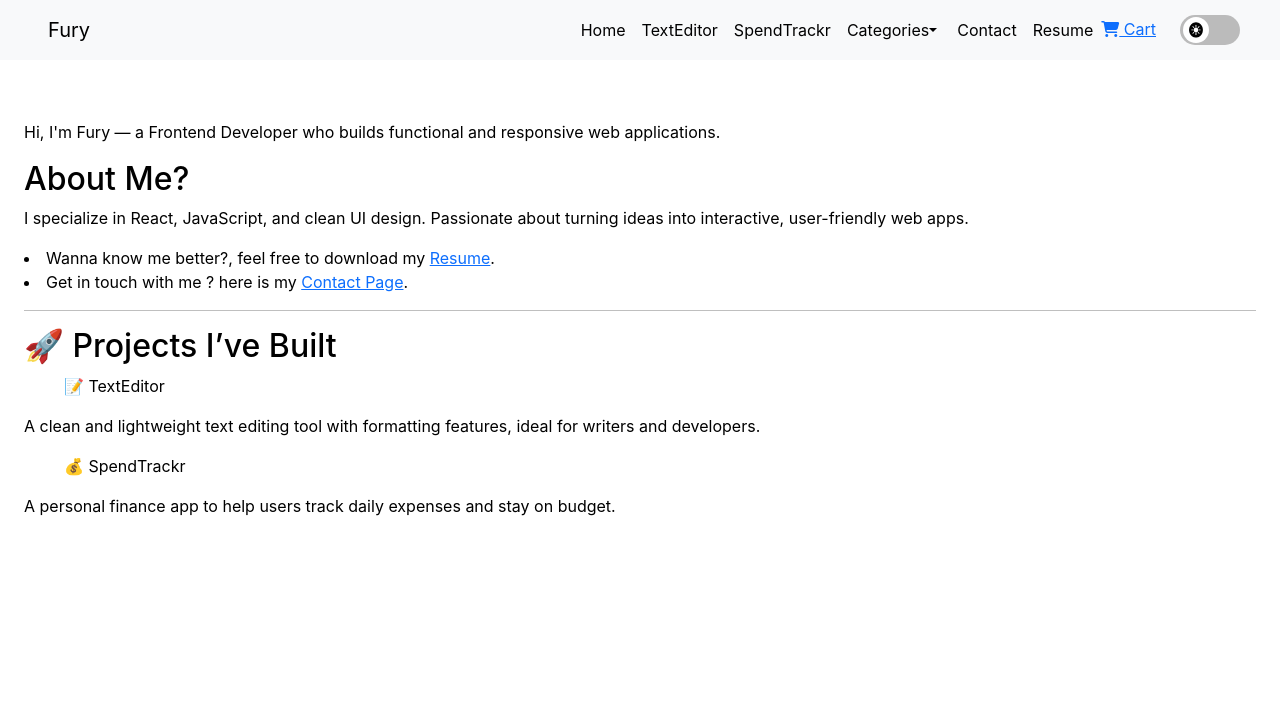
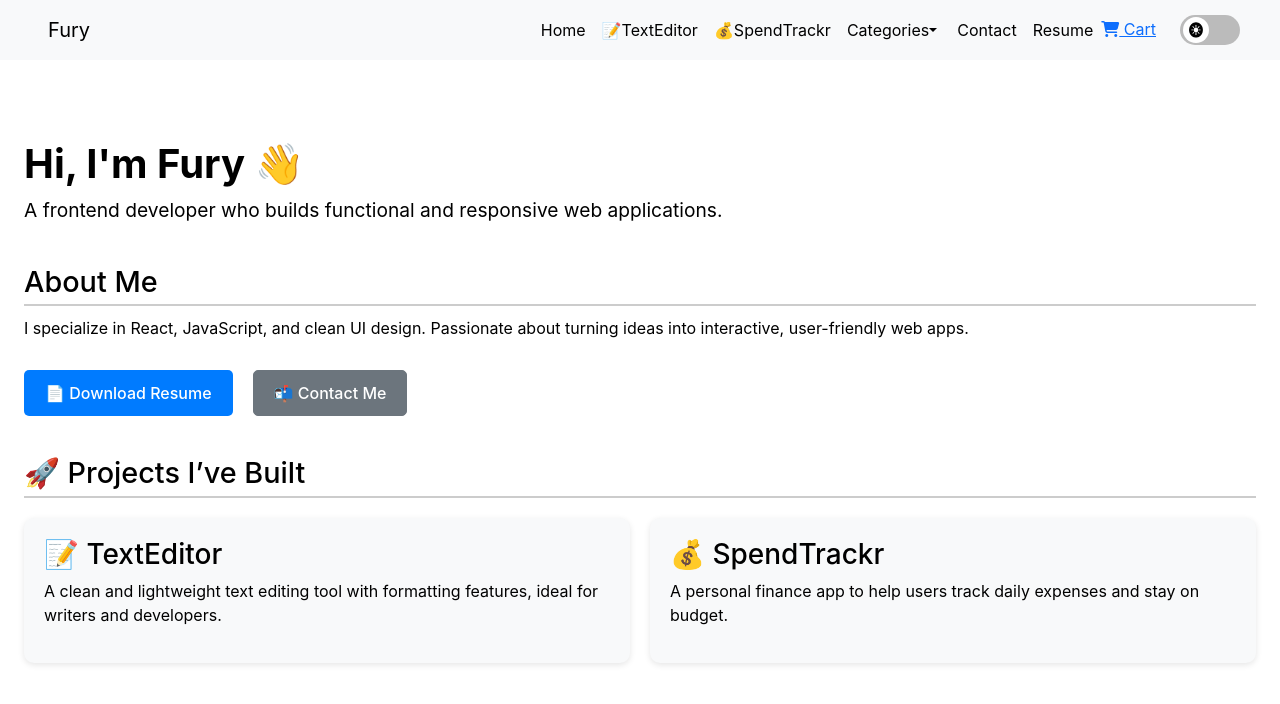
Before and after one commit to PrashantJoshi8k/fury-app, a React (Create React App) app: page /#/ in a window 1280 px wide. Shown: the top 704 px of the page. Built offline with nearby package versions, Linux system fonts and the light colour scheme.

Commit message:
Update: add homepage css

```diff
--- /dev/null
+++ b/src/Components/Homepage.css
@@ -0,0 +1,75 @@
+.hero-heading {
+  font-size: 2.5rem;
+  font-weight: bold;
+  margin-top: 20px;
+}
+
+.hero-subtext {
+  font-size: 1.2rem;
+  margin-bottom: 30px;
+}
+
+.section-heading {
+  font-size: 1.8rem;
+  margin-top: 40px;
+  border-bottom: 2px solid #ccc;
+  padding-bottom: 5px;
+}
+
+.section-text {
+  margin-top: 10px;
+  font-size: 1rem;
+}
+
+.cta-buttons {
+  margin: 30px 0;
+  display: flex;
+  gap: 20px;
+  flex-wrap: wrap;
+}
+
+.btn {
+  padding: 10px 20px;
+  background: #007bff;
+  color: white;
+  text-decoration: none;
+  border-radius: 5px;
+  font-weight: 500;
+  transition: 0.3s ease;
+}
+
+.btn:hover {
+  background-color: #0056b3;
+}
+
+.btn-secondary {
+  background: #6c757d;
+}
+
+.btn-secondary:hover {
+  background-color: #545b62;
+}
+
+.project-grid {
+  display: flex;
+  flex-wrap: wrap;
+  gap: 20px;
+  margin-top: 20px;
+}
+
+.project-card {
+  flex: 1 1 300px;
+  background: #f8f9fa;
+  padding: 20px;
+  border-radius: 10px;
+  box-shadow: 0 2px 6px rgba(0, 0, 0, 0.1);
+}
+
+.text-decoration-none {
+  text-decoration: none;
+  color: inherit;
+}
+
+.text-decoration-none:hover {
+  text-decoration: underline;
+}
--- a/src/Components/Homepage.js
+++ b/src/Components/Homepage.js
@@ -1,17 +1,28 @@
 import React from 'react';
 import { Link } from 'react-router-dom';
 
+import './Homepage.css'
+
+
 function Homepage(props) {
+  const linkStyle = {
+    color: 'white',
+    padding: '10px 20px',
+    border: 'none',
+    borderRadius: '5px',
+  };
 
   let myStyle = {
     // color: props.mode === 'dark' ? 'white' : 'black',
     // backgroundColor: props.mode === 'dark' ? 'white' : 'null',
-
-  }
+  };
 
   return (
     <div className='mx-4'>
-      {/* <h1>Homepage</h1> */}
+
+      {/* ---------------------------- OLD CODE (COMMENTED OUT) ----------------------------- */}
+
+      {/*
       <div>
         <p>Hi, I'm Fury — a Frontend Developer who builds functional and responsive web applications.</p>
 
@@ -25,18 +36,61 @@ function Homepage(props) {
       <li>Get in touch with me ? here is my <Link to="/contact">Contact Page</Link>.</li>
       <hr></hr>
       <div className='flex'>
-        <h2>🚀 Projects I’ve Built</h2>
-        <ul>📝 TextEditor</ul><p>A clean and lightweight text editing tool with formatting features, ideal for writers and developers.</p>
-        <ul>💰 SpendTrackr</ul><p>A personal finance app to help users track daily expenses and stay on budget.</p>
+        <h2 className='text-decoration-underline'>🚀 Projects I’ve Built</h2>
+        <h3><ul><Link to="/TextEditor" className="text-decoration-none">📝 TextEditor</Link></ul></h3><p>A clean and lightweight text editing tool with formatting features, ideal for writers and developers.</p>
+        <h3><ul><Link to="/TextEditor" className="text-decoration-none">💰 SpendTrackr </Link></ul></h3><p>A personal finance app to help users track daily expenses and stay on budget.</p>
+      </div>
+      */}
 
+      {/* ---------------------------- NEW CLEANED-UP STRUCTURE ----------------------------- */}
 
+      {/* ✅ Hero Section */}
+      <h1 className="hero-heading">Hi, I'm Fury 👋</h1>
+      <p className="hero-subtext">
+        A frontend developer who builds functional and responsive web applications.
+      </p>
+
+      {/* ✅ About Me Section */}
+      <h2 className="section-heading">About Me</h2>
+      <p className="section-text">
+        I specialize in React, JavaScript, and clean UI design. Passionate about turning ideas into interactive, user-friendly web apps.
+      </p>
+
+      {/* ✅ Resume & Contact */}
+      <div className="cta-buttons">
+        <a href="/resume.pdf" download="YourName_Resume.pdf" className="btn">
+          📄 Download Resume
+        </a>
+        <Link to="/contact" className="btn btn-secondary">
+          📬 Contact Me
+        </Link>
       </div>
 
+      {/* ✅ Projects Section */}
+      <h2 className="section-heading">🚀 Projects I’ve Built</h2>
+      <div className="project-grid">
+        {/* Project 1 */}
+        <div className="project-card">
+          <h3>
+            <Link to="/TextEditor" className="text-decoration-none">📝 TextEditor</Link>
+          </h3>
+          <p>
+            A clean and lightweight text editing tool with formatting features, ideal for writers and developers.
+          </p>
+        </div>
 
+        {/* Project 2 */}
+        <div className="project-card">
+          <h3>
+            <Link to="/SpendTrackr" className="text-decoration-none">💰 SpendTrackr</Link>
+          </h3>
+          <p>
+            A personal finance app to help users track daily expenses and stay on budget.
+          </p>
+        </div>
+      </div>
+    </div>
+  );
+}
 
-    </div>
-
-
-  )
-}
 export default Homepage;
--- a/src/Components/Navbar.js
+++ b/src/Components/Navbar.js
@@ -30,8 +30,8 @@ export default function Navbar(props) {
         <div className="collapse navbar-collapse" id="navbarSupportedContent">
           <ul className="navbar-nav me-auto mb-2 mb-lg-0">
             <li className="nav-item"><Link className="nav-link active" to="/">Home</Link></li>
-            <li className="nav-item"><Link className="nav-link active" to="/TextEditor">TextEditor</Link></li>
-            <li className="nav-item"><Link className="nav-link active" to="/SpendTrackr">SpendTrackr</Link></li>
+            <li className="nav-item"><Link className="nav-link active" to="/TextEditor">📝TextEditor</Link></li>
+            <li className="nav-item"><Link className="nav-link active" to="/SpendTrackr">💰SpendTrackr</Link></li>
             <li className="nav-item dropdown">
               <a className="nav-link dropdown-toggle active" role="button" data-bs-toggle="dropdown" aria-expanded="false">
                 Categories
```
